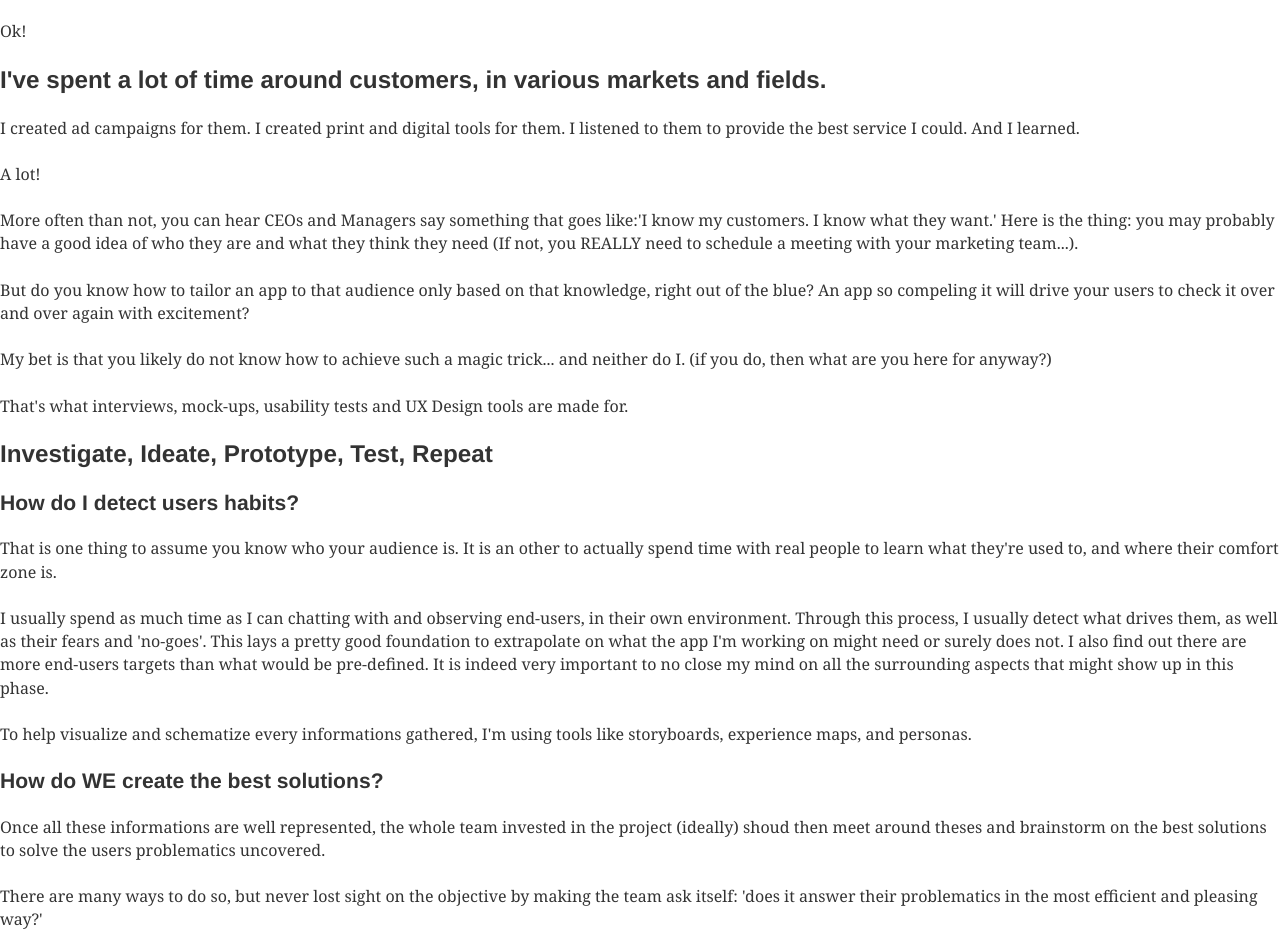
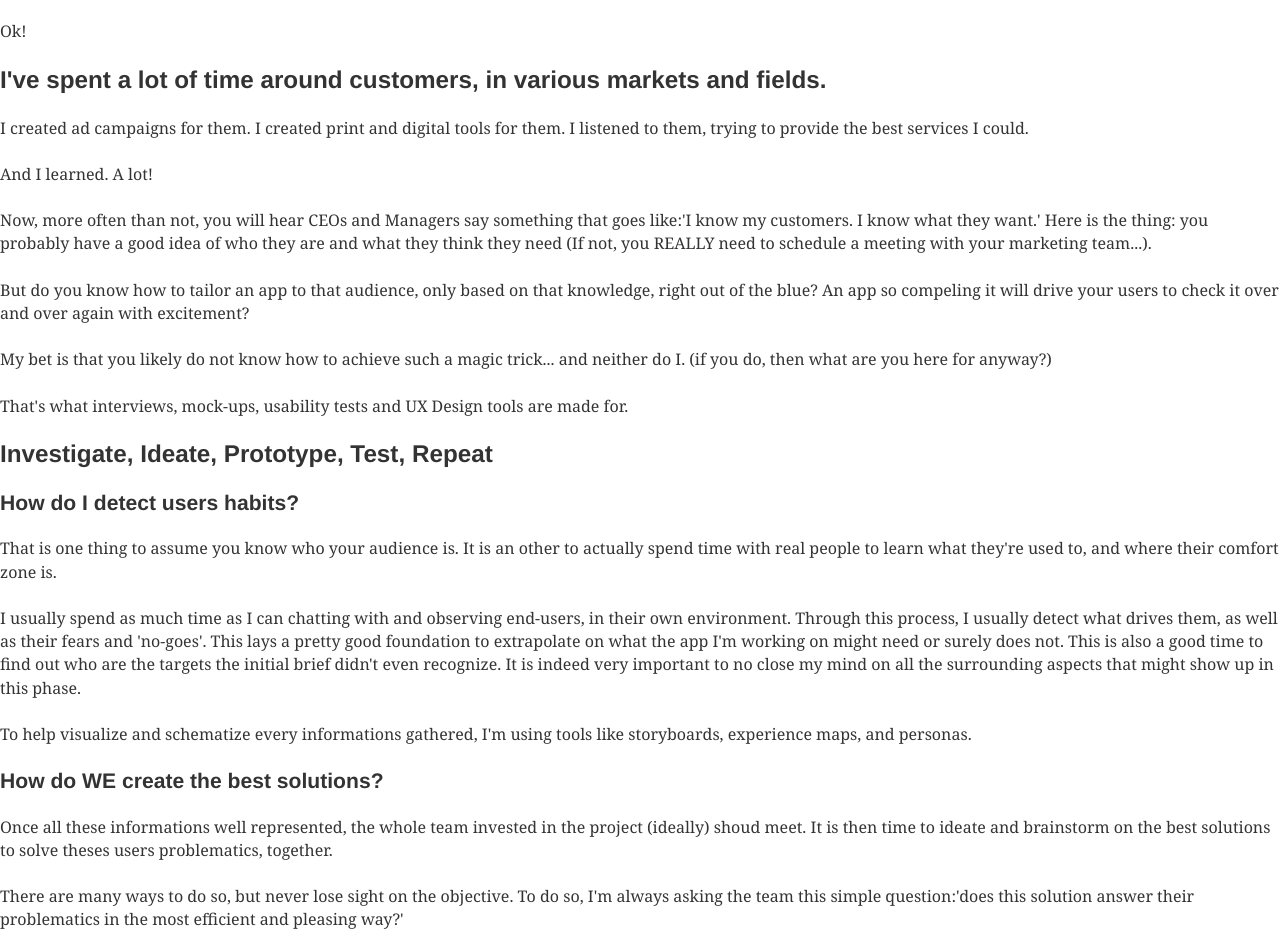
Before and after one commit to Nhiokh/GatsbyBlog, a Gatsby site: page /ux-design in a window 1280 px wide. Shown: the part 669-1612 px from the top of the page. Built offline with nearby package versions, Linux system fonts and the light colour scheme; Gatsby itself is replaced by a stand-in of ours; what typography-theme-fairy-gates would draw is missing.

Commit message:
Refine UX text

```diff
--- a/src/pages/ux-design.js
+++ b/src/pages/ux-design.js
@@ -29,17 +29,17 @@ const UxPage = () => (
       I've spent a lot of time around customers, in various markets and fields.
     </h2>
     <p>
-      I created ad campaigns for them. I created print and digital tools for them. I listened to them to provide the best service I could. And I learned.
+      I created ad campaigns for them. I created print and digital tools for them. I listened to them, trying to provide the best services I could.
     </p>
     <p>
-      A lot!
+      And I learned. A lot!
     </p>
     <p>
-      More often than not, you can hear CEOs and Managers say something that goes like:'I know my customers. I know what they want.' Here is the thing: you may probably have a good idea of who they are
+      Now, more often than not, you will hear CEOs and Managers say something that goes like:'I know my customers. I know what they want.' Here is the thing: you probably have a good idea of who they are
       and what they think they need (If not, you REALLY need to schedule a meeting with your marketing team...).
     </p>
     <p>
-      But do you know how to tailor an app to that audience only based on that knowledge, right out of the blue? An app so compeling it will drive your users to check it over and over again with excitement?
+      But do you know how to tailor an app to that audience, only based on that knowledge, right out of the blue? An app so compeling it will drive your users to check it over and over again with excitement?
     </p>
     <p>
       My bet is that you likely do not know how to achieve such a magic trick... and neither do I. (if you do, then what are you here for anyway?)
@@ -58,7 +58,7 @@ const UxPage = () => (
     </p>
     <p>
       I usually spend as much time as I can chatting with and observing end-users, in their own environment. Through this process, I usually detect what drives them, as well as their fears and 'no-goes'.
-      This lays a pretty good foundation to extrapolate on what the app I'm working on might need or surely does not. I also find out there are more end-users targets than what would be pre-defined.
+      This lays a pretty good foundation to extrapolate on what the app I'm working on might need or surely does not. This is also a good time to find out who are the targets the initial brief didn't even recognize.
       It is indeed very important to no close my mind on all the surrounding aspects that might show up in this phase.
     </p>
     <p>
@@ -68,10 +68,10 @@ const UxPage = () => (
       How do WE create the best solutions?
     </h3>
     <p>
-      Once all these informations are well represented, the whole team invested in the project (ideally) shoud then meet around theses and brainstorm on the best solutions to solve the users problematics uncovered.
+      Once all these informations well represented, the whole team invested in the project (ideally) shoud meet. It is then time to ideate and brainstorm on the best solutions to solve theses users problematics, together.
     </p>
     <p>
-      There are many ways to do so, but never lost sight on the objective by making the team ask itself: 'does it answer their problematics in the most efficient and pleasing way?'
+      There are many ways to do so, but never lose sight on the objective. To do so, I'm always asking the team this simple question:'does this solution answer their problematics in the most efficient and pleasing way?'
     </p>
     <img src="https://res.cloudinary.com/nhiokh/image/upload/c_scale,f_auto,q_auto:eco,w_996/v1517133922/UX-2_lfqvi2.png" alt="UX design books"/>
     <h3>
```
